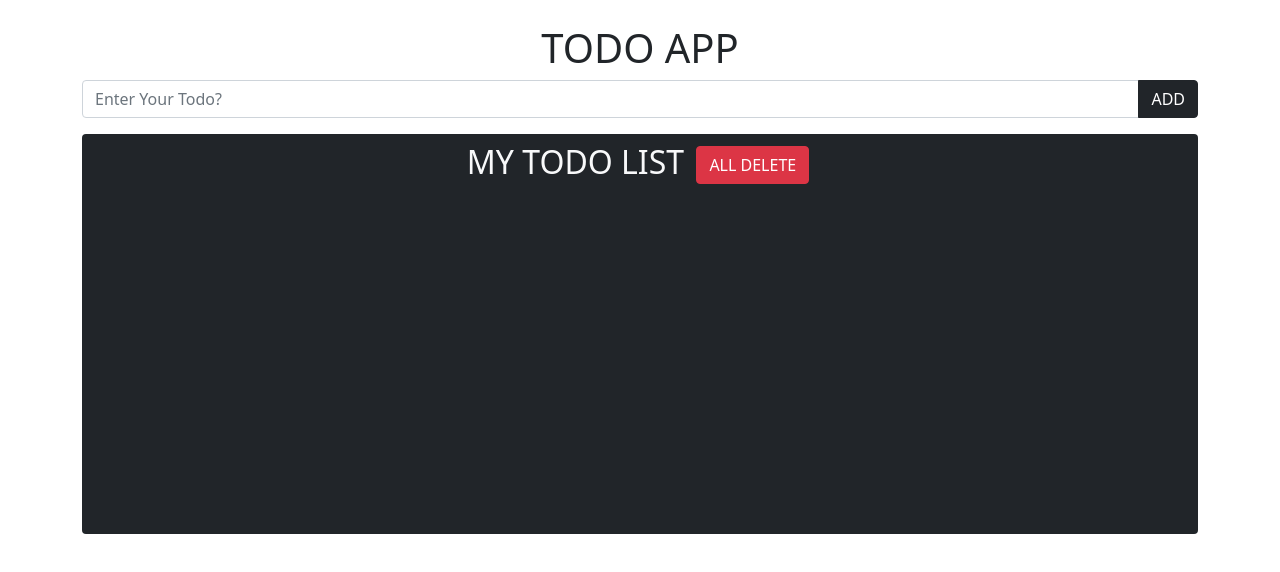
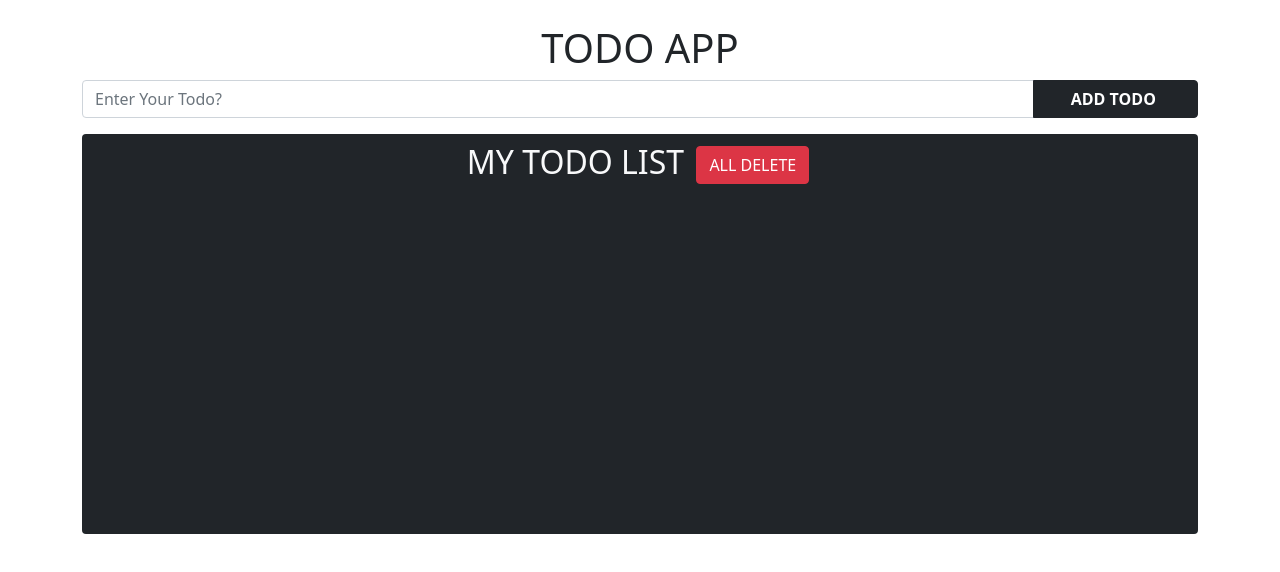
Before and after one commit to MuhammadHaris77/TodoApp-SMIT-, a plain HTML site: page index.html in a window 1280 px wide. Drawn offline with nearby package versions, Linux system fonts and the light colour scheme.

Commit message:
addtodo button  changed

```diff
--- a/index.html
+++ b/index.html
@@ -12,7 +12,7 @@
     <h1 class="text-center">TODO APP</h1>
     <div class="input-group mb-3">
         <input autocomplete="on" id="input" type="text" class="form-control" placeholder="Enter Your Todo?" aria-label="Recipient's username" aria-describedby="basic-addon2">
-        <button onclick="addtodo()" id="basic-addon2" type="button" class="btn btn-dark input-group-text">ADD</button>
+        <button onclick="addtodo()" id="basic-addon2" type="button" class="btn btn-dark input-group-text">&nbsp;&nbsp;&nbsp;&nbsp;&nbsp;&nbsp;<b>ADD TODO</b>  &nbsp;&nbsp;&nbsp;&nbsp;&nbsp;&nbsp; </button>
 
       </div>
 
```
